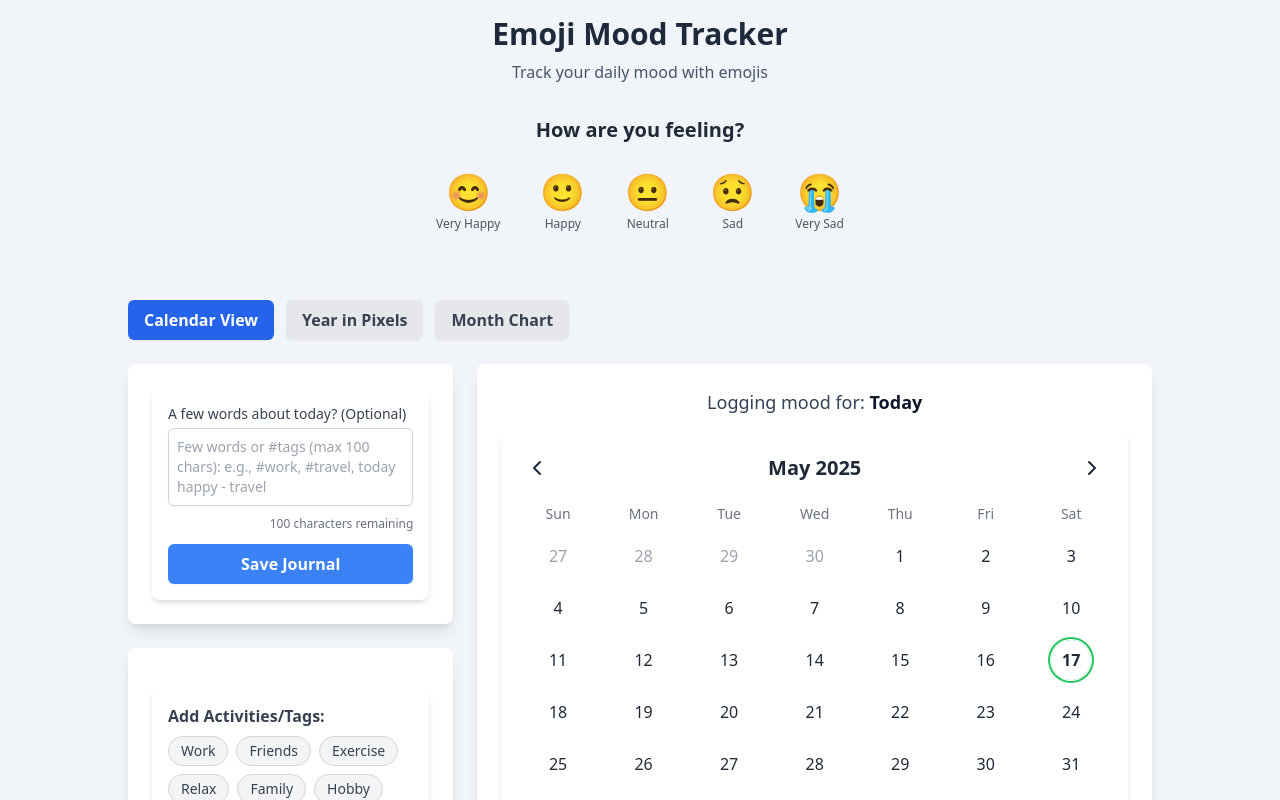
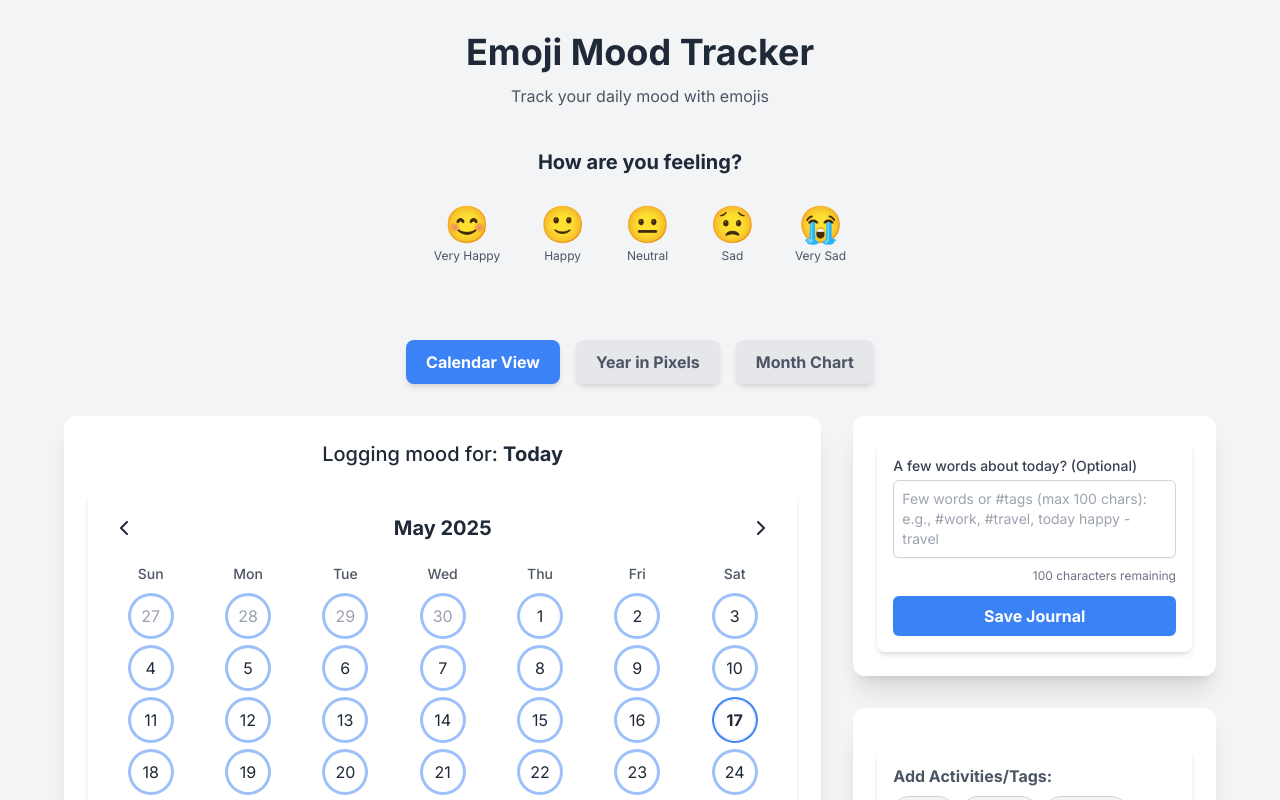
Before and after one commit to sonisumit7904/Emoji_Mood_Tracker, a React (Vite) app: page / in a window 1280 px wide. Shown: the top 800 px of the page. Built offline with nearby package versions, Linux system fonts and the light colour scheme.

Commit message:
MileStone 1 Complete

```diff
--- a/index.html
+++ b/index.html
@@ -5,6 +5,9 @@
     <link rel="icon" type="image/svg+xml" href="/vite.svg" />
     <meta name="viewport" content="width=device-width, initial-scale=1.0" />
     <title>Emoji Mood Tracker</title>
+    <link rel="preconnect" href="https://fonts.googleapis.com">
+    <link rel="preconnect" href="https://fonts.gstatic.com" crossorigin>
+    <link href="https://fonts.googleapis.com/css2?family=Inter:wght@400;500;700&display=swap" rel="stylesheet">
   </head>
   <body>
     <div id="root"></div>
--- a/src/App.tsx
+++ b/src/App.tsx
@@ -205,30 +205,30 @@ function App() {
   };
 
   return (
-    <div className="min-h-screen bg-slate-100 text-slate-800 p-4 flex flex-col items-center font-sans">
-      <header className="mb-8 text-center">
-        <h1 className="text-3xl font-bold text-slate-800 mb-2">
+    <div className="min-h-screen bg-background text-text-primary p-6 md:p-8 flex flex-col items-center">
+      <header className="mb-10 text-center">
+        <h1 className="text-4xl font-bold text-text-primary mb-3">
           Emoji Mood Tracker
         </h1>
-        <p className="text-slate-600">Track your daily mood with emojis</p>
+        <p className="text-text-secondary">Track your daily mood with emojis</p>
       </header>
-      <main className="w-full max-w-5xl flex flex-col items-center">
+      <main className="w-full max-w-6xl flex flex-col items-center">
         <EmojiSelector
           selectedMood={selectedMood}
           onSelectMood={handleSelectMood}
         />
 
-        <div className="w-full max-w-5xl mx-auto mt-6">
-          <div className="flex flex-wrap gap-3 mb-4">
+        <div className="w-full mx-auto mt-8">
+          <div className="flex flex-wrap gap-4 mb-6 justify-center">
             <button
               onClick={() => {
                 setShowYearInPixels(false);
                 setShowMonthChart(false);
               }}
-              className={`px-4 py-2 font-semibold rounded-md shadow-sm transition-colors ${
+              className={`px-5 py-2.5 font-semibold rounded-lg shadow-md transition-all duration-300 ease-in-out transform hover:scale-105 ${
                 !showYearInPixels && !showMonthChart
-                  ? 'bg-blue-600 text-white'
-                  : 'bg-gray-200 text-gray-700 hover:bg-gray-300'
+                  ? 'bg-primary text-white'
+                  : 'bg-gray-200 text-text-secondary hover:bg-gray-300'
               }`}
             >
               Calendar View
@@ -238,10 +238,10 @@ function App() {
                 setShowYearInPixels(true);
                 setShowMonthChart(false);
               }}
-              className={`px-4 py-2 font-semibold rounded-md shadow-sm transition-colors ${
+              className={`px-5 py-2.5 font-semibold rounded-lg shadow-md transition-all duration-300 ease-in-out transform hover:scale-105 ${
                 showYearInPixels
-                  ? 'bg-blue-600 text-white'
-                  : 'bg-gray-200 text-gray-700 hover:bg-gray-300'
+                  ? 'bg-primary text-white'
+                  : 'bg-gray-200 text-text-secondary hover:bg-gray-300'
               }`}
             >
               Year in Pixels
@@ -251,24 +251,24 @@ function App() {
                 setShowYearInPixels(false);
                 setShowMonthChart(true);
               }}
-              className={`px-4 py-2 font-semibold rounded-md shadow-sm transition-colors ${
+              className={`px-5 py-2.5 font-semibold rounded-lg shadow-md transition-all duration-300 ease-in-out transform hover:scale-105 ${
                 showMonthChart
-                  ? 'bg-blue-600 text-white'
-                  : 'bg-gray-200 text-gray-700 hover:bg-gray-300'
+                  ? 'bg-primary text-white'
+                  : 'bg-gray-200 text-text-secondary hover:bg-gray-300'
               }`}
             >
               Month Chart
             </button>
           </div>
           {showYearInPixels ? (
-            <div className="p-6 bg-white shadow-lg rounded-lg mt-6 w-full">
+            <div className="p-6 bg-white shadow-xl rounded-xl mt-8 w-full">
               <div className="overflow-x-auto">
                 <YearInPixels year={currentYear} moodEntries={moodEntries} onDayClick={handleDayClickFromYearView} />
               </div>
             </div>
           ) : showMonthChart ? (
-            <div className="p-6 bg-white shadow-lg rounded-lg mt-6 w-full">
-              <h3 className="text-2xl font-semibold text-slate-700 mb-6 text-center">
+            <div className="p-6 bg-white shadow-xl rounded-xl mt-8 w-full">
+              <h3 className="text-2xl font-semibold text-slate-700 mb-8 text-center">
                 {new Date(currentYear, currentMonth).toLocaleString('default', { month: 'long' })} {currentYear} Mood Chart
               </h3>
               <div className="h-[500px]">
@@ -279,54 +279,32 @@ function App() {
                   year={currentYear}
                 />
               </div>
-              <div className="mt-6 flex justify-center">
+              <div className="mt-8 flex justify-center">
                 <MoodLegend horizontal={true} />
               </div>
-              <div className="mt-6 flex justify-center gap-4">
+              <div className="mt-8 flex justify-center gap-4">
                 <button
                   onClick={() => handleChangeMonth('prev')}
-                  className="px-4 py-2 bg-gray-200 hover:bg-gray-300 rounded-md transition-colors"
+                  className="px-5 py-2.5 bg-gray-200 hover:bg-gray-300 text-text-secondary rounded-lg transition-colors shadow-sm"
                 >
                   ← Previous Month
                 </button>
                 <button
                   onClick={() => handleChangeMonth('next')}
-                  className="px-4 py-2 bg-gray-200 hover:bg-gray-300 rounded-md transition-colors"
+                  className="px-5 py-2.5 bg-gray-200 hover:bg-gray-300 text-text-secondary rounded-lg transition-colors shadow-sm"
                 >
                   Next Month →
                 </button>
               </div>
             </div>
           ) : (
-            <div className="grid grid-cols-1 md:grid-cols-3 gap-6 w-full mt-6">
-              <div className="md:col-span-1 flex flex-col gap-6">
-                <div className="p-6 bg-white shadow-lg rounded-lg">
-                  <JournalInput
-                    key={`journal-${selectedDate}`}
-                    onSaveJournal={handleSaveJournal}
-                    initialJournal={currentJournal}
-                    moodSelected={selectedMood !== null}
-                  />
-                </div>
-                <div className="p-6 bg-white shadow-lg rounded-lg">
-                  <ActivityTagSelector
-                    key={`tags-${selectedDate}`}
-                    availableTags={availableTags}
-                    selectedTags={currentTags}
-                    onTagSelectionChange={handleTagSelectionChange}
-                    onAddCustomTag={handleAddCustomTag}
-                    onRemoveTag={handleRemoveTag}
-                    moodSelected={selectedMood !== null}
-                  />
-                </div>
-              </div>
-
-              <div className="md:col-span-2 flex flex-col gap-6">
-                <div className="p-6 bg-white shadow-lg rounded-lg">
-                  <div className="mb-4 text-center">
-                    <h3 className="text-lg font-medium text-slate-700">
+            <div className="grid grid-cols-1 lg:grid-cols-3 gap-8 w-full mt-8">
+              <div className="lg:col-span-2 flex flex-col gap-8">
+                <div className="p-6 bg-white shadow-xl rounded-xl">
+                  <div className="mb-6 text-center">
+                    <h3 className="text-xl font-medium text-text-primary">
                       Logging mood for:{" "}
-                      <span className="font-bold text-slate-900">
+                      <span className="font-bold text-text-primary">
                         {selectedDate === todayString ? "Today" : selectedDate}
                       </span>
                     </h3>
@@ -339,9 +317,30 @@ function App() {
                     onDateSelect={handleDateSelect}
                     selectedDate={selectedDate}
                   />
-                  <div className="mt-6">
+                  <div className="mt-8 flex justify-center">
                     <MoodLegend horizontal={true} />
                   </div>
+                </div>
+              </div>
+              <div className="lg:col-span-1 flex flex-col gap-8">
+                <div className="p-6 bg-white shadow-xl rounded-xl">
+                  <JournalInput
+                    key={`journal-${selectedDate}`}
+                    onSaveJournal={handleSaveJournal}
+                    initialJournal={currentJournal}
+                    moodSelected={selectedMood !== null}
+                  />
+                </div>
+                <div className="p-6 bg-white shadow-xl rounded-xl">
+                  <ActivityTagSelector
+                    key={`tags-${selectedDate}`}
+                    availableTags={availableTags}
+                    selectedTags={currentTags}
+                    onTagSelectionChange={handleTagSelectionChange}
+                    onAddCustomTag={handleAddCustomTag}
+                    onRemoveTag={handleRemoveTag}
+                    moodSelected={selectedMood !== null}
+                  />
                 </div>
               </div>
             </div>
@@ -349,8 +348,8 @@ function App() {
         </div>
       </main>
 
-      <footer className="mt-auto py-6 text-center text-slate-500 text-sm">
-        {new Date().getFullYear()} Emoji Mood Tracker
+      <footer className="mt-auto pt-8 pb-6 text-center text-text-secondary text-sm">
+        © {new Date().getFullYear()} Emoji Mood Tracker
       </footer>
 
       <Notification message={notification} />
--- a/src/components/ActivityTagSelector.tsx
+++ b/src/components/ActivityTagSelector.tsx
@@ -61,7 +61,7 @@ const ActivityTagSelector: React.FC<ActivityTagSelectorProps> = ({
   return (
     <>
       <div className="my-4 p-4 bg-white shadow-md rounded-lg">
-        <h3 className="text-md font-semibold text-gray-700 mb-2">Add Activities/Tags:</h3>
+        <h3 className="text-md font-semibold text-text-secondary mb-2">Add Activities/Tags:</h3>
         <div className="flex flex-wrap gap-2 mb-3">
           {availableTags.map(tag => (
             <div key={tag.id} className="relative">
@@ -70,8 +70,8 @@ const ActivityTagSelector: React.FC<ActivityTagSelectorProps> = ({
                 onClick={() => handleTagClick(tag.id)}
                 className={`${tag.isCustom ? 'pl-3 pr-5' : 'px-3'} py-1 text-sm rounded-full border transition-colors
                   ${selectedTags.includes(tag.id)
-                    ? 'bg-blue-500 text-white border-blue-500'
-                    : 'bg-gray-100 text-gray-700 border-gray-300 hover:bg-gray-200'}
+                    ? 'bg-primary text-white border-primary'
+                    : 'bg-gray-100 text-text-secondary border-gray-300 hover:bg-gray-200'}
                 `}
               >
                 {tag.name}
--- a/src/components/Calendar.tsx
+++ b/src/components/Calendar.tsx
@@ -110,7 +110,7 @@ const Calendar: React.FC<CalendarProps> = ({
         >
           <svg xmlns="http://www.w3.org/2000/svg" width="24" height="24" viewBox="0 0 24 24" fill="none" stroke="currentColor" strokeWidth="2" strokeLinecap="round" strokeLinejoin="round"><path d="m15 18-6-6 6-6"/></svg>
         </button>
-        <h2 className="text-xl font-semibold text-gray-800">
+        <h2 className="text-xl font-semibold text-text-primary">
           {monthName} {currentYear}
         </h2>
         <button
@@ -124,7 +124,7 @@ const Calendar: React.FC<CalendarProps> = ({
 
       <div className="grid grid-cols-7 gap-1 mb-2">
         {dayNames.map(day => (
-          <div key={day} className="text-center text-sm font-medium text-gray-500">
+          <div key={day} className="text-center text-sm font-medium text-text-secondary">
             {day}
           </div>
         ))}
--- a/src/components/CalendarDay.tsx
+++ b/src/components/CalendarDay.tsx
@@ -29,7 +29,7 @@ const CalendarDay: React.FC<CalendarDayProps> = ({
     const moodData = getMoodData(mood);
     return {
       backgroundColor: moodData.color,
-      color: '#1f2937',
+      color: '#ffffff', // Changed to white for better contrast on colored backgrounds
       transform: 'scale(0.95)',
     };
   };
@@ -38,9 +38,9 @@ const CalendarDay: React.FC<CalendarDayProps> = ({
     flex items-center justify-center
     w-10 h-10 rounded-full
     transition-all duration-300
-    ${isCurrentMonth ? 'text-gray-800' : 'text-gray-400'}
-    ${isToday ? 'ring-2 ring-blue-500 font-bold' : ''}
-    ${isSelected ? 'ring-2 ring-green-500 ring-offset-1' : ''}
+    ${isCurrentMonth ? 'text-text-primary' : 'text-gray-400'}
+    ${isToday ? 'ring-2 ring-primary font-bold' : ''} // Use primary color for today's ring
+    ${isSelected ? 'ring-2 ring-accent ring-offset-1' : ''} // Use accent color for selected day ring
     ${mood && isCurrentMonth ? 'font-medium' : ''}
     ${isCurrentMonth ? 'cursor-pointer hover:bg-gray-100' : ''}
     relative
@@ -63,7 +63,7 @@ const CalendarDay: React.FC<CalendarDayProps> = ({
         {day}
         {hasJournal && isCurrentMonth && (
           <span
-            className="absolute top-1 right-1 w-2 h-2 bg-sky-500 rounded-full"
+            className="absolute top-1 right-1 w-2 h-2 bg-accent rounded-full" // Use accent color for journal indicator
             title="Has journal entry"
           ></span>
         )}
--- a/src/index.css
+++ b/src/index.css
@@ -20,3 +20,7 @@
 .animate-slide-out {
   animation: slideOut 0.3s ease-in forwards;
 }
+
+body {
+  @apply font-sans;
+}
--- a/tailwind.config.js
+++ b/tailwind.config.js
@@ -2,7 +2,24 @@
 export default {
   content: ['./index.html', './src/**/*.{js,ts,jsx,tsx}'],
   theme: {
-    extend: {},
+    extend: {
+      colors: {
+        'primary': '#3B82F6',        // New: Was brand-blue
+        'accent': '#10B981',         // New: Was brand-teal
+        'background': '#F3F4F6',     // New: Was brand-background
+        'text-primary': '#1F2937',   // New: Was brand-text
+        'text-secondary': '#4B5563', // New: For secondary text
+        // Mood colors - Retained
+        'mood-veryhappy': '#60a5fa',
+        'mood-happy': '#34d399',
+        'mood-neutral': '#facc15',
+        'mood-sad': '#fb923c',
+        'mood-verysad': '#f87171',
+      },
+      fontFamily: {
+        sans: ['Inter', 'sans-serif'], // Added Inter font
+      },
+    },
   },
   plugins: [],
 };
```
